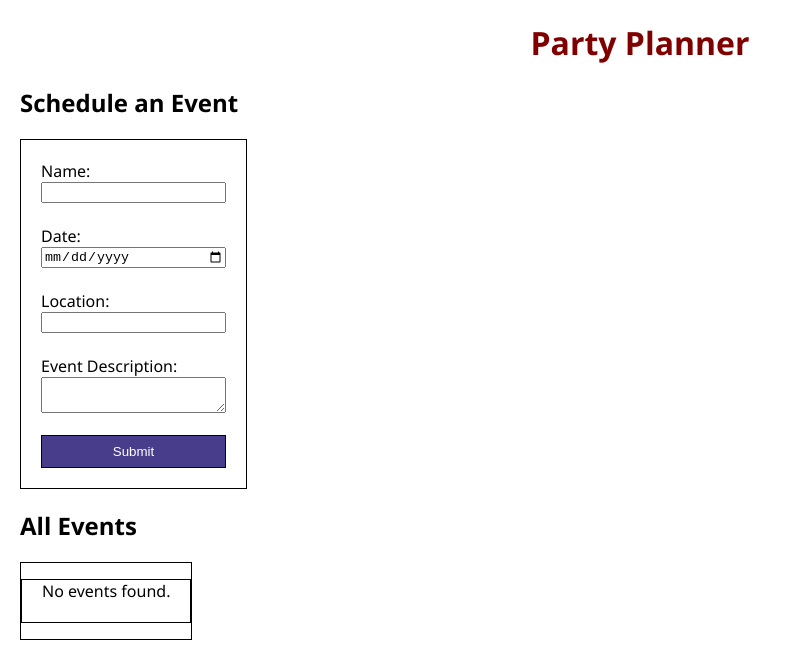
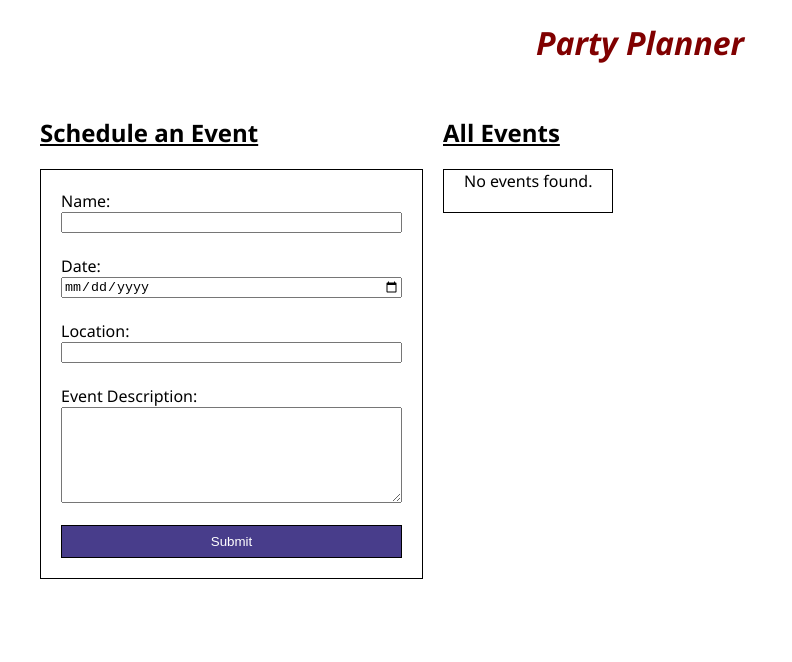
Before and after one commit to emersonliwayway/Unit2.PartyPlanner, a plain HTML site: page index.html in a window 1280 px wide. Shown: the whole page, without its empty margins (0-792 px from the left). Drawn offline with Linux system fonts and the light colour scheme; no server answers.

Commit message:
updated page organization

```diff
--- a/index.html
+++ b/index.html
@@ -8,8 +8,10 @@
     <title>Party Planner</title>
   </head>
   <body>
-    <h1>Party Planner</h1>
-    <h2>Schedule an Event</h2>
+    <em><h1>Party Planner</h1></em>
+    <div class="page">
+      <div class="section">
+        <h2 class="title">Schedule an Event</h2>
         <div id="formDiv">
           <form id="addEvent">
             <label for="name">Name:</label>
@@ -22,14 +24,21 @@
             <input type="text" name="location" id="location" />
             <br />
             <label for="description">Event Description:</label>
-        <textarea name="description" id="description"></textarea>
+            <textarea
+              name="description"
+              rows="6"
+              cols="40"
+              id="description"
+            ></textarea>
             <br />
             <input type="submit" value="Submit" id="submit" />
           </form>
         </div>
-    <h2>All Events</h2>
-    <div id="listDiv">
+      </div>
+      <div class="section">
+        <h2 class="title">All Events</h2>
         <ul id="eventList"></ul>
+      </div>
     </div>
   </body>
 </html>
```
Lines whose indentation alone changed are shown as unchanged.
